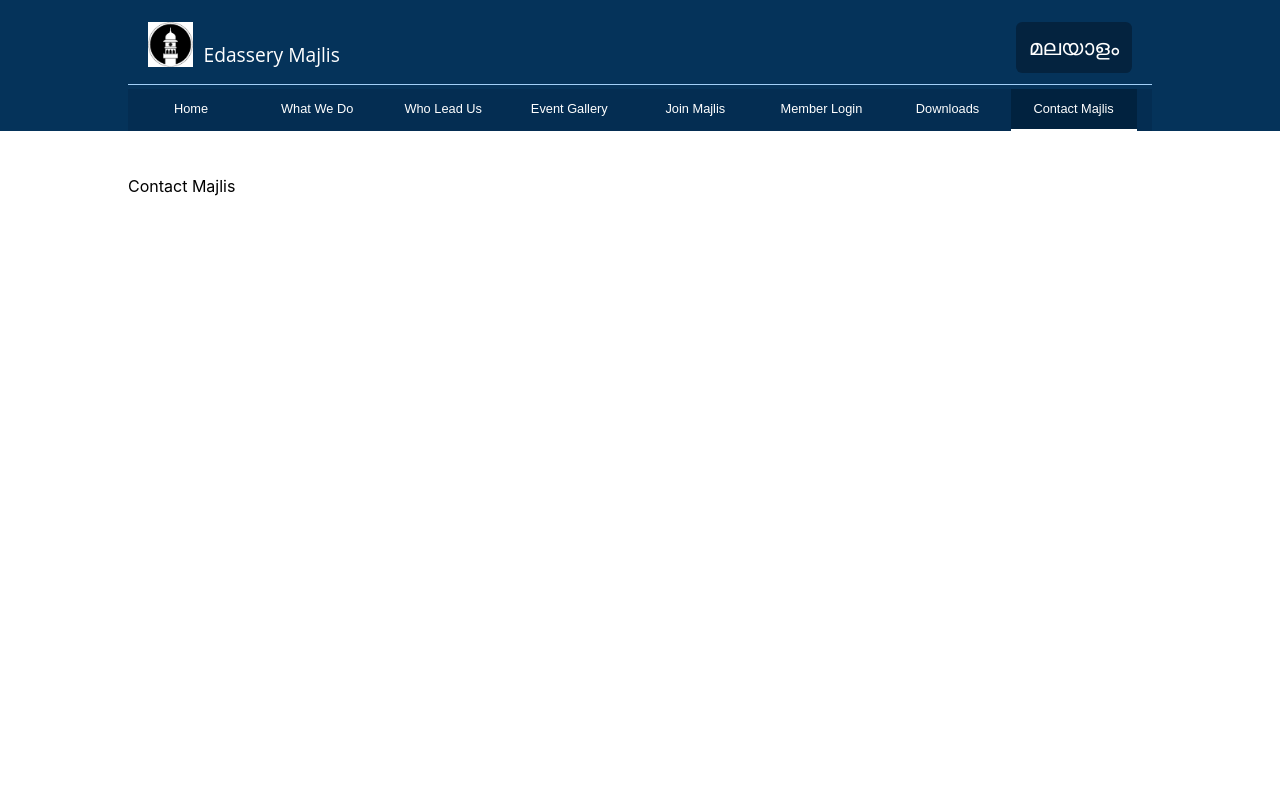
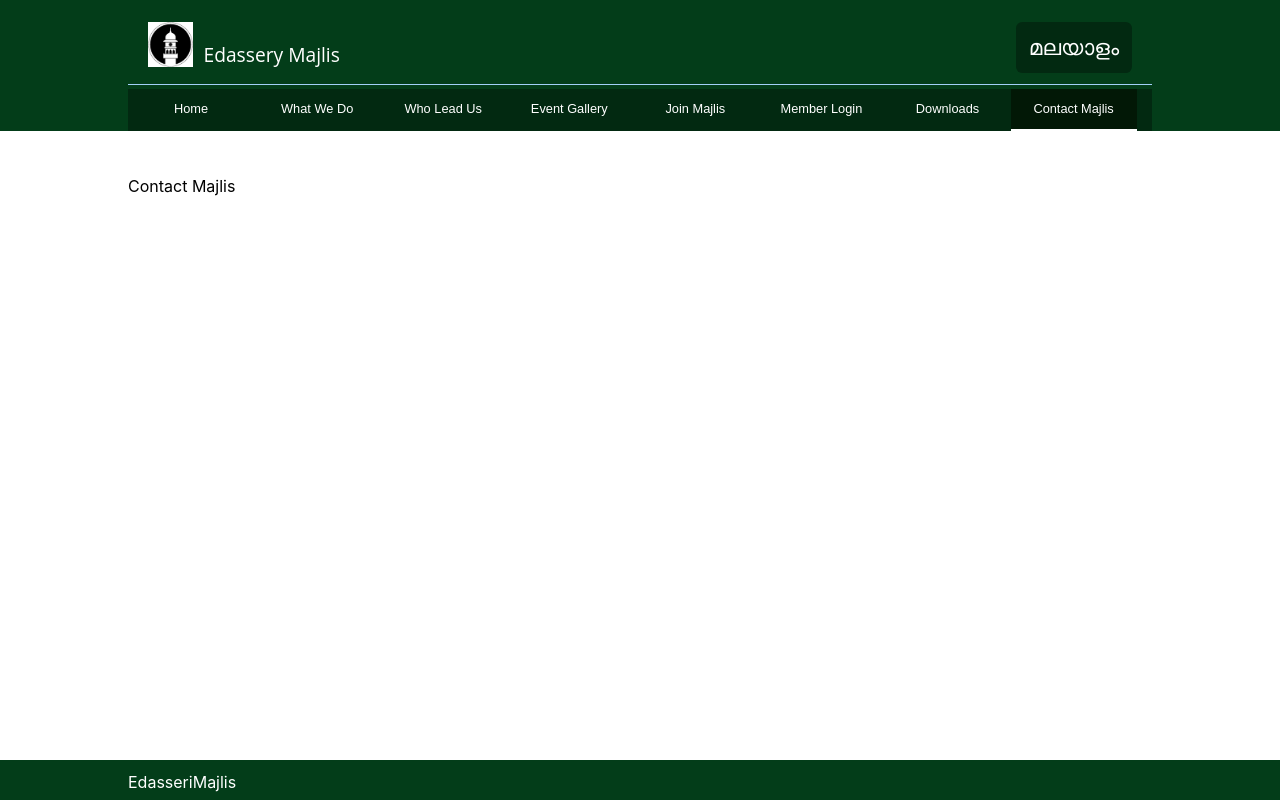
Before and after one commit to tshihad/edesseri-majlis, a React (Create React App) app in the folder web/: page /ContactMajlis in a window 1280 px wide. Shown: the top 800 px of the page. Built offline with nearby package versions, Linux system fonts and the light colour scheme.

Commit message:
color theme change

```diff
--- a/web/src/components/body.jsx
+++ b/web/src/components/body.jsx
@@ -18,7 +18,7 @@ import '../styles/navbar.css';
 const Head = styled.div`
 width: 100%;
 z-index:2;
-background-color: #05335a;
+background-color: #033d19;
 color: white;
 padding: 1.5vh 10vw 0 10vw;
 text-align: left;
@@ -37,12 +37,13 @@ border-bottom: 1px #a3d0f8 solid;
 const Body = styled.div`
 width: 100%;
 padding: 22vh 10vw 0 10vw;
+min-height: 95vh;
 `;
 
 const Language= styled.button`
 border: 0;
 outline: 0;
-background-color: #04233f;
+background-color: #022911;
 color: white;
 float: right;
 width: 9vw;
@@ -77,14 +78,14 @@ export default function Header() {
               <button class="dropbtn"
                 onClick={() => buttonClick("Home")} style={{
                   borderBottom: isButtonActive === "Home" && ".2vw solid white",
-                  backgroundColor: isButtonActive === "Home" && " #01223f"
+                  backgroundColor: isButtonActive === "Home" && " #021806"
                 }}>Home</button>
             </Link>
             <Link to="/WhatWeDo" class="dropdown">
               <button class="dropbtn"
                 onClick={() => buttonClick("WhatWeDo")} style={{
                   borderBottom: isButtonActive === "WhatWeDo" && ".2vw solid white",
-                  backgroundColor: isButtonActive === "WhatWeDo" && " #01223f"
+                  backgroundColor: isButtonActive === "WhatWeDo" && " #021806"
                 }}>What We Do</button>
               <div class="dropdown-content" onClick={() => buttonClick("WhatWeDo")}>
                 <Link to="/WhatWeDo/Familywelfare">Family Welfare</Link>
@@ -95,7 +96,7 @@ export default function Header() {
               <button class="dropbtn"
                 onClick={() => buttonClick("WhoLeadUs")} style={{
                   borderBottom: isButtonActive === "WhoLeadUs" && ".2vw solid white",
-                  backgroundColor: isButtonActive === "WhoLeadUs" && " #01223f"
+                  backgroundColor: isButtonActive === "WhoLeadUs" && " #021806"
                 }}>Who Lead Us</button>
               <div class="dropdown-content" onClick={() => buttonClick("WhoLeadUs")}>
                 <Link to="/WhoLeadUs/Current">Current</Link>
@@ -109,7 +110,7 @@ export default function Header() {
               <button class="dropbtn"
                 onClick={() => buttonClick("EventGallery")} style={{
                   borderBottom: isButtonActive === "EventGallery" && ".2vw solid white",
-                  backgroundColor: isButtonActive === "EventGallery" && " #01223f"
+                  backgroundColor: isButtonActive === "EventGallery" && " #021806"
                 }}>Event Gallery</button>
               <div class="dropdown-content" onClick={() => buttonClick("EventGallery")}>
                 <Link to="/EventGallery/Milad">Milad</Link>
@@ -124,28 +125,28 @@ export default function Header() {
               <button class="dropbtn"
                 onClick={() => buttonClick("JoinMajlis")} style={{
                   borderBottom: isButtonActive === "JoinMajlis" && ".2vw solid white",
-                  backgroundColor: isButtonActive === "JoinMajlis" && " #01223f"
+                  backgroundColor: isButtonActive === "JoinMajlis" && " #021806"
                 }}>Join Majlis</button>
             </Link>
             <Link to="/MemberLogin" class="dropdown">
               <button class="dropbtn"
                 onClick={() => buttonClick("MemberLogin")} style={{
                   borderBottom: isButtonActive === "MemberLogin" && ".2vw solid white",
-                  backgroundColor: isButtonActive === "MemberLogin" && " #01223f"
+                  backgroundColor: isButtonActive === "MemberLogin" && " #021806"
                 }}>Member Login</button>
             </Link>
             <Link to="/Downloads" class="dropdown">
               <button class="dropbtn"
                 onClick={() => buttonClick("Downloads")} style={{
                   borderBottom: isButtonActive === "Downloads" && ".2vw solid white",
-                  backgroundColor: isButtonActive === "Downloads" && " #01223f"
+                  backgroundColor: isButtonActive === "Downloads" && " #021806"
                 }}>Downloads</button>
             </Link>
             <Link to="/ContactMajlis" class="dropdown">
               <button class="dropbtn"
                 onClick={() => buttonClick("ContactMajlis")} style={{
                   borderBottom: isButtonActive === "ContactMajlis" && ".2vw solid white",
-                  backgroundColor: isButtonActive === "ContactMajlis" && " #01223f"
+                  backgroundColor: isButtonActive === "ContactMajlis" && " #021806"
                 }}>Contact Majlis</button>
             </Link>
 
--- a/web/src/components/footer.jsx
+++ b/web/src/components/footer.jsx
@@ -2,15 +2,16 @@ import React from 'react';
 import styled from 'styled-components'
 
 const Footer = styled.div`
+bottom: 0;
 width: 100%;
-background-color: #05335a;
-padding: 1.5vh 10vw 0 10vw;
-margin-top:200vh;
+background-color: #033d19;
+color: white;
+padding: 1.5vh 10vw 1.5vh 10vw;
 `;
 export default function MainFooter(){
     return(
         <Footer>
-            <div>hsgafhcfhgfcgf</div>
+            <div>EdasseriMajlis</div>
         </Footer>
     )
 }
--- a/web/src/components/home.jsx
+++ b/web/src/components/home.jsx
@@ -10,10 +10,11 @@ font-style:'arial';
 font-family:Open Sans,sans-serif;
 `;
 const Headline = styled.h2`
-color:#09579b`;
+color:#088d35`;
 const Content = styled.p`
 line-height: 1.4em;
-font-family:Open Sans,sans-serif;
+font-family: Open Sans,sans-serif;
+color: #000f05;
 `;
 export default function Home(props){
   useEffect(()=>{
--- a/web/src/components/image_slider.jsx
+++ b/web/src/components/image_slider.jsx
@@ -7,7 +7,7 @@ import ArrowRight from '@material-ui/icons/KeyboardArrowRight';
 
 const Control = styled.div`
 background-color: transparent;
-color: black;
+color: #033d19;
 text-align: center;
 padding-top: 1vw;
 width: 4vw;
--- a/web/src/styles/navbar.css
+++ b/web/src/styles/navbar.css
@@ -3,7 +3,7 @@
   background-color: white;
 }
 .navbar{
-  background-color: #042d52;
+  background-color: #022911;
   font-style:'Arial';
 }
 .dropbtn {
@@ -14,11 +14,11 @@
   color: white;
   font-weight:400;
   font-size:1vw;
-  background-color: #042d52;
-  border-bottom: .2vw #042d52 solid;
+  background-color: #022911;
+  border-bottom: .2vw #022911 solid;
 }
 .dropbtn:hover {
-  background-color: #04233f;
+  background-color: #021806;
 }
 
 .dropdown {
@@ -32,7 +32,7 @@
   font-size:1vw;
   display: none;
   position: absolute;
-   background-color: #173753;
+   background-color: #033d19;
   min-width: 10vw;
   text-align: center;
 }
@@ -44,8 +44,8 @@
   display: block;
 }
 
-.dropdown-content a:hover {background-color: #042d52;}
+.dropdown-content a:hover {background-color: #022911;}
 
 .dropdown:hover .dropdown-content {display: block;}
 
-.lastmenu:hover .navbar {background-color: #04233f}
+.lastmenu:hover .navbar {background-color: #000f05}
```
